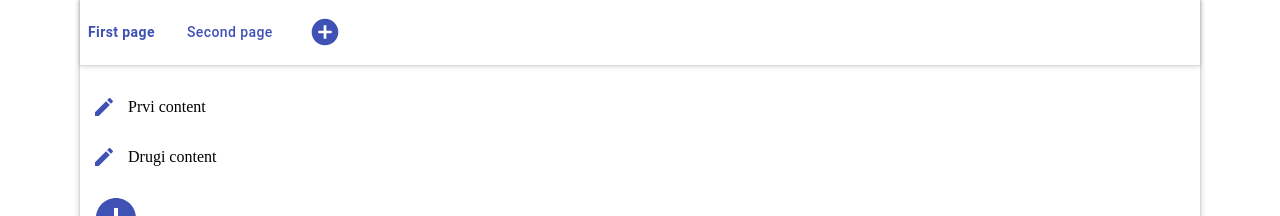
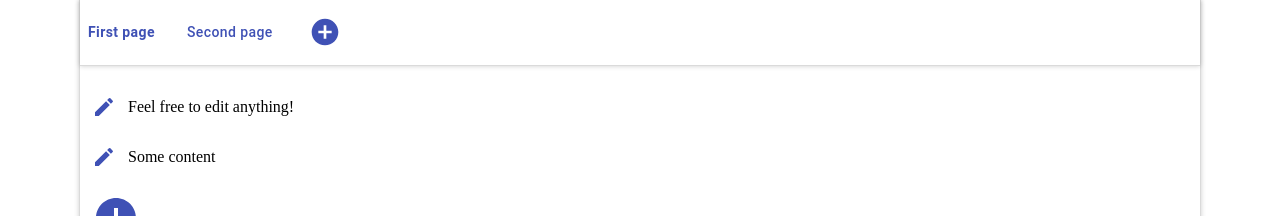
Before and after one commit to BrunoVukasovic/website-builder, a React (Create React App) app in the folder client/: page /edit/new-website/first-page in a window 1280 px wide. Shown: the top 216 px of the page. Built offline with nearby package versions, Linux system fonts and the light colour scheme; the HTML template or start-up script is replaced by a standard one.

Commit message:
Update initialSite

```diff
--- a/client/src/components/Site/Site.helpers.ts
+++ b/client/src/components/Site/Site.helpers.ts
@@ -23,12 +23,12 @@ export const defaultSite: SiteReducerState = {
         container: [
           {
             position: 1,
-            content: '<p>Prvi content</p>',
+            content: '<p>Feel free to edit anything!</p>',
             type: 'text',
           },
           {
             position: 2,
-            content: '<p>Drugi content</p>',
+            content: '<p>Some content</p>',
             type: 'text',
           },
         ],
@@ -40,12 +40,12 @@ export const defaultSite: SiteReducerState = {
         container: [
           {
             position: 1,
-            content: '<p>Prvi content na drugoj stranici</p>',
+            content: '<p>First content on the second page</p>',
             type: 'text',
           },
           {
             position: 2,
-            content: '<p>Drugi content na drugoj stranici</p>',
+            content: '<p>Second content on the second page</p>',
             type: 'text',
           },
         ],
```
